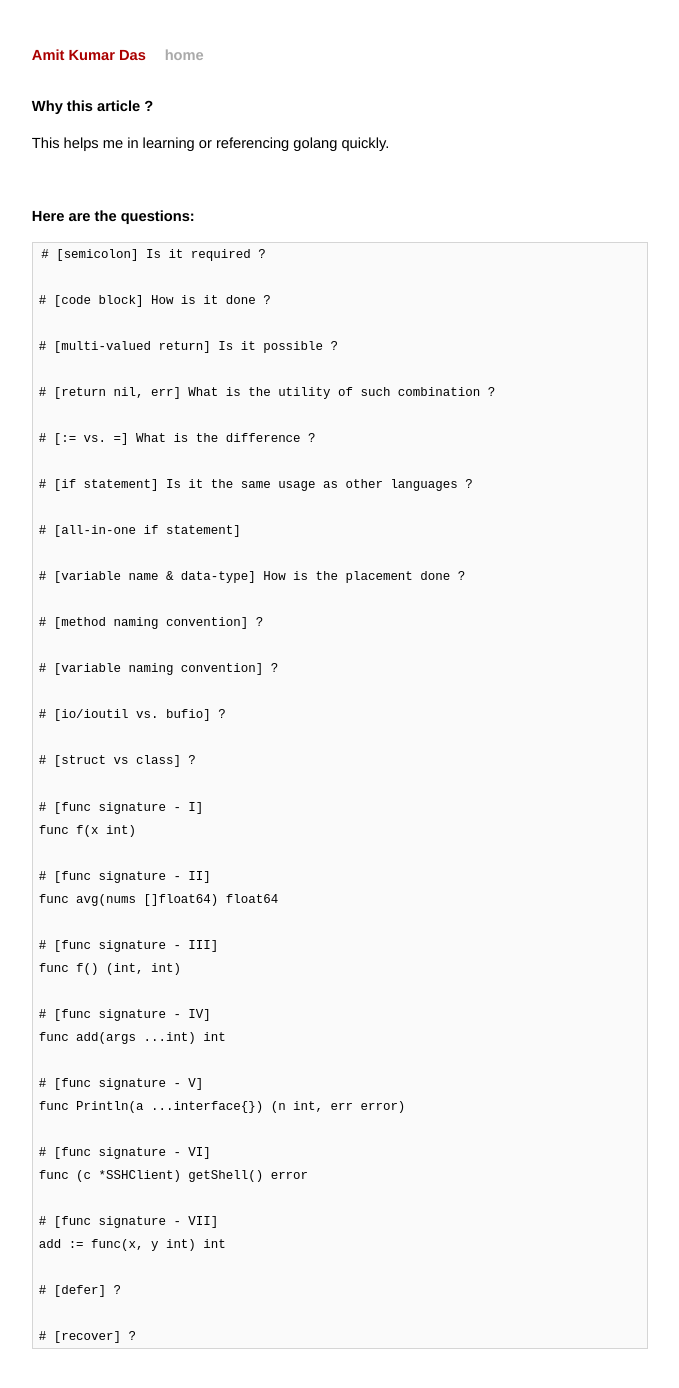
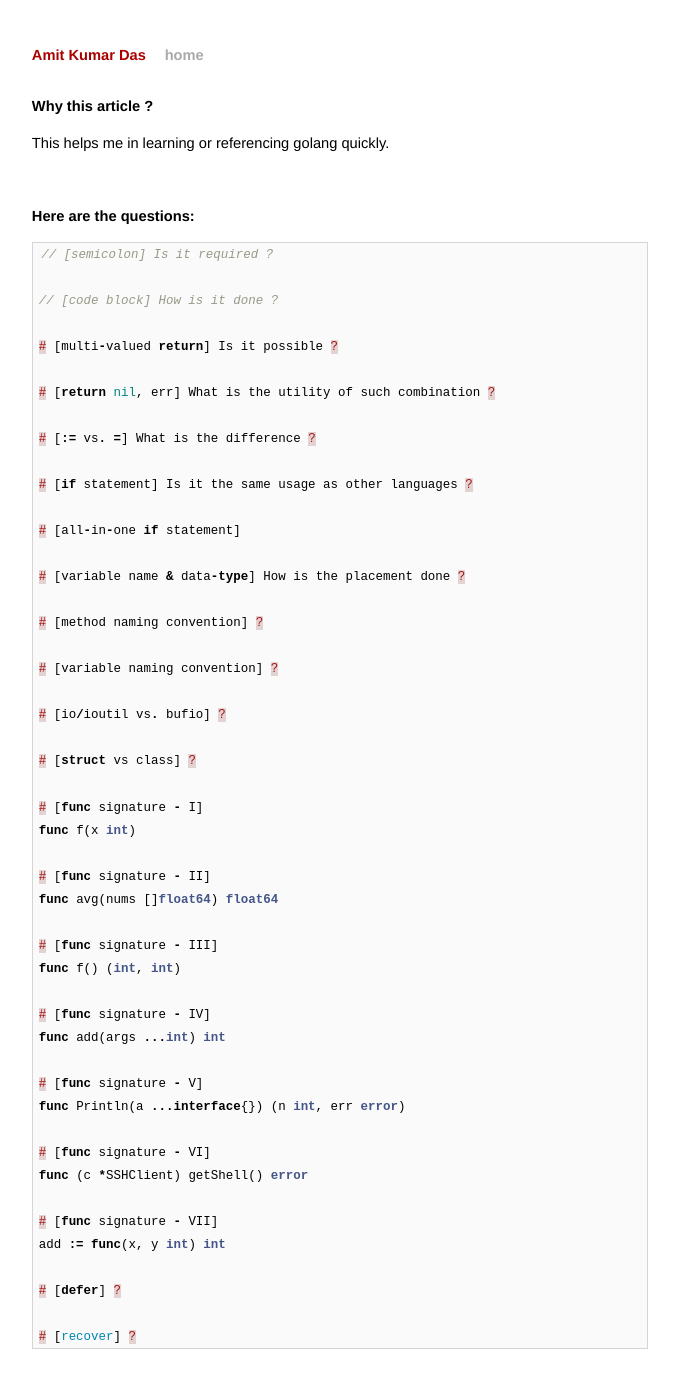
Before and after one commit to AmitKumarDas/amitkumardas.github.io, a Jekyll site: the page built from _posts/2016-07-14-faqs-on-golang.md, in a window 1280 px wide and 1400 px high. Shown: the top 1388 px of the window, without its empty margins (300-979 px from the left). Built offline with Jekyll 4.4.1, drawn with Linux system fonts in a browser that asks for light colours.

Commit message:
Update 2016-07-14-faqs-on-golang.md

````diff
--- a/_posts/2016-07-14-faqs-on-golang.md
+++ b/_posts/2016-07-14-faqs-on-golang.md
@@ -11,10 +11,10 @@ title: FAQs on golang
 
 # Here are the questions:
 
-```
-# [semicolon] Is it required ?
+```golang
+// [semicolon] Is it required ?
 
-# [code block] How is it done ?
+// [code block] How is it done ?
 
 # [multi-valued return] Is it possible ?
 
````
